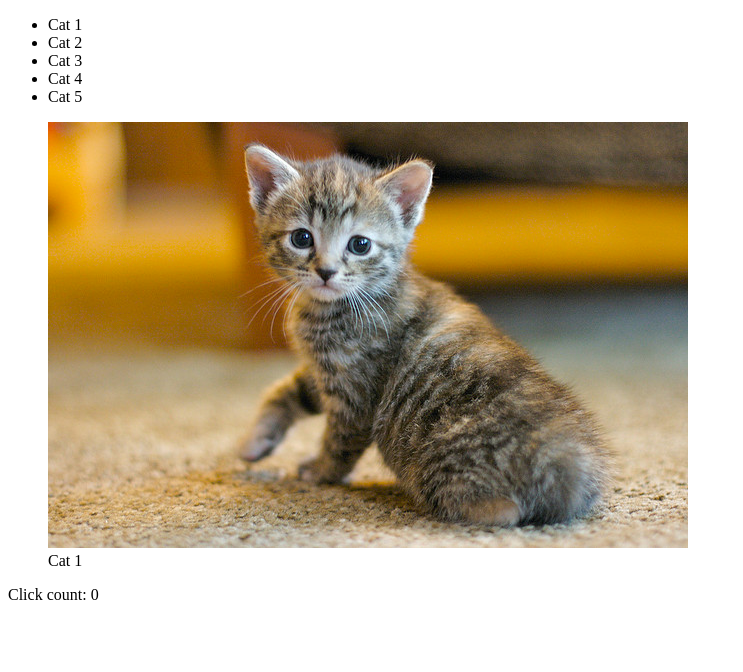
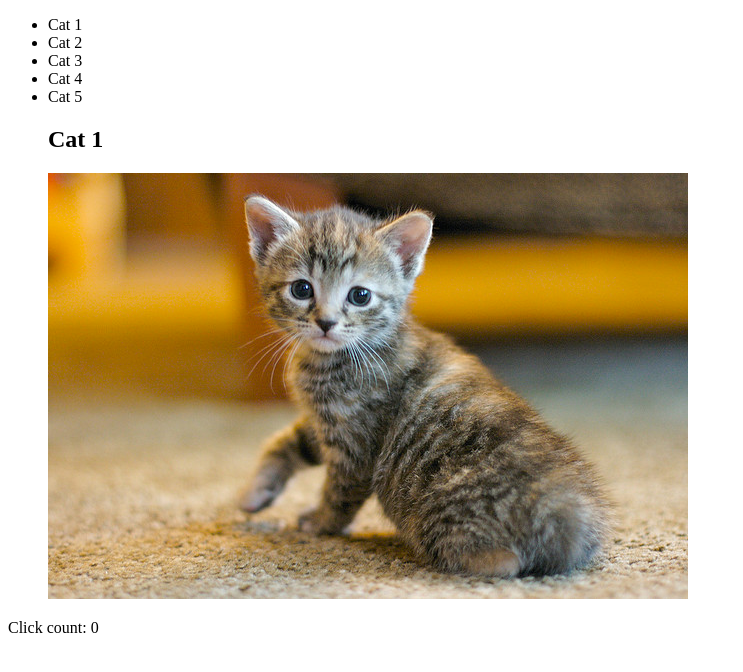
Before and after one commit to renangms/cat-clicker, a plain HTML site: page index.html in a window 1280 px wide. Both pictures are taken after a click on the item "Cat 1". Shown: the whole page, without its empty margins (0-743 px from the left). Drawn offline with nearby package versions, Linux system fonts and the light colour scheme.

Commit message:
Add MVO pattern

```diff
--- a/index.html
+++ b/index.html
@@ -10,8 +10,8 @@
     <ul id="cat-list"></ul>
     <div id="cat">
         <figure>
+            <h2></h2>
             <img src="" />
-            <figcaption></figcaption>
         </figure>
         <div id="click-count"></div>
     </div>
--- a/js/app.js
+++ b/js/app.js
@@ -1,4 +1,6 @@
-var cats = [
+var model = {
+    selectedCat: null,
+    cats: [
         {
             id: 'cat1',
             img: 'img/cat1.jpg',
@@ -28,12 +30,21 @@ var cats = [
             img: 'img/cat5.jpg',
             name: 'Cat 5',
             clickCount: 0
+        }
+    ]
+};
+
+var octopus = {
+    init: function () {
+        model.selectedCat = model.cats[0];
+        catListView.init();
+        catView.init();
     },
-]
 
-var selectedCat = null;
+    getCatById: function (id) {
 
-function getCatById(id) {
+        var cats = model.cats;
+
         for (var i = 0; i < cats.length; i++) {
             var cat = cats[i];
 
@@ -43,33 +54,66 @@ function getCatById(id) {
         }
 
         return null;
+    },
+
+    getCats: function () {
+        return model.cats;
+    },
+
+    getSelectedCat: function () {
+        return model.selectedCat;
+    },
+
+    updateCat: function (id) {
+        model.selectedCat = this.getCatById(id);
+        catView.render();
+    },
+
+    incrementClickCounter: function () {
+        model.selectedCat.clickCount++;
+        catView.render();
+    },
 }
 
+var catListView = {
+    init: function () {
+        this.catListElem = $('#cat-list');
 
-$(function() {
-    var catListElem = $('#cat-list');
+        this.render();
+    },
 
-    for(var i = 0; i < cats.length; i++) {
-        catListElem.append('<li id="' + cats[i].id + '">' + cats[i].name + '</li>')
+    render: function () {
+        var cats = octopus.getCats();
+
+        for (var i = 0; i < cats.length; i++) {
+            this.catListElem.append('<li id="' + cats[i].id + '">' + cats[i].name + '</li>')
         }
+
+        $("#cat-list li").click(function (e) {
+            var id = e.target.id;
+            octopus.updateCat(id);
+        });
+    }
+};
+
+var catView = {
+    init: function () {
+        this.catImg = $("#cat img");
+
+        this.catImg.click(function (e) {
+            octopus.incrementClickCounter();
         });
 
-$(function() {
-    $("#cat-list li").click(function(e) {
-        var id = e.target.id;
+        this.render();
+    },
 
-        selectedCat = getCatById(id);
+    render: function () {
+        var selectedCat = octopus.getSelectedCat();
 
-        $('#cat img').attr('src', selectedCat.img);
-        $('#cat figcaption').text(selectedCat.name);
+        this.catImg.attr('src', selectedCat.img);
+        $('#cat h2').text(selectedCat.name);
         $('#click-count').text('Click count: ' + selectedCat.clickCount);
-    });
-});
+    }
+};
 
-$(function() {
-    $("#cat img").click(function(e) {
-        selectedCat.clickCount += 1;
-
-        $('#click-count').text('Click count: ' + selectedCat.clickCount);
-    });
-});
+octopus.init();
```
Lines whose indentation alone changed are shown as unchanged.
